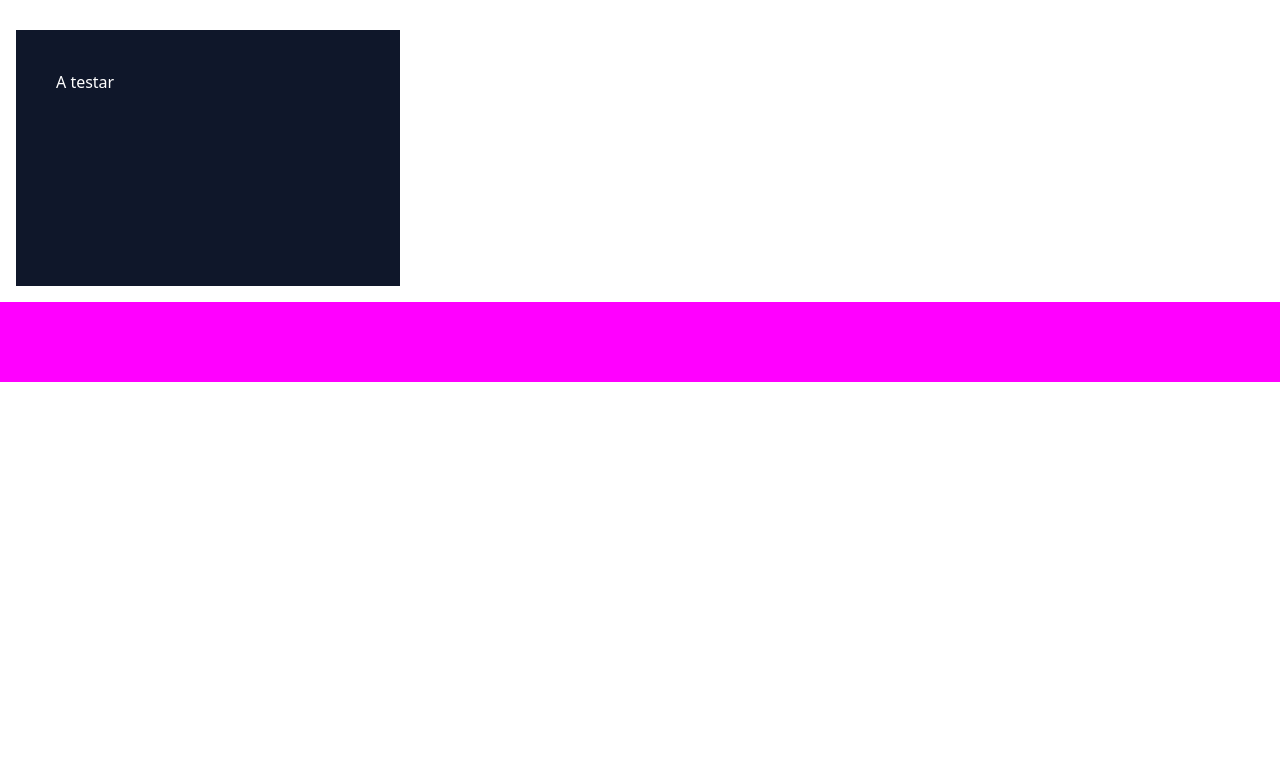
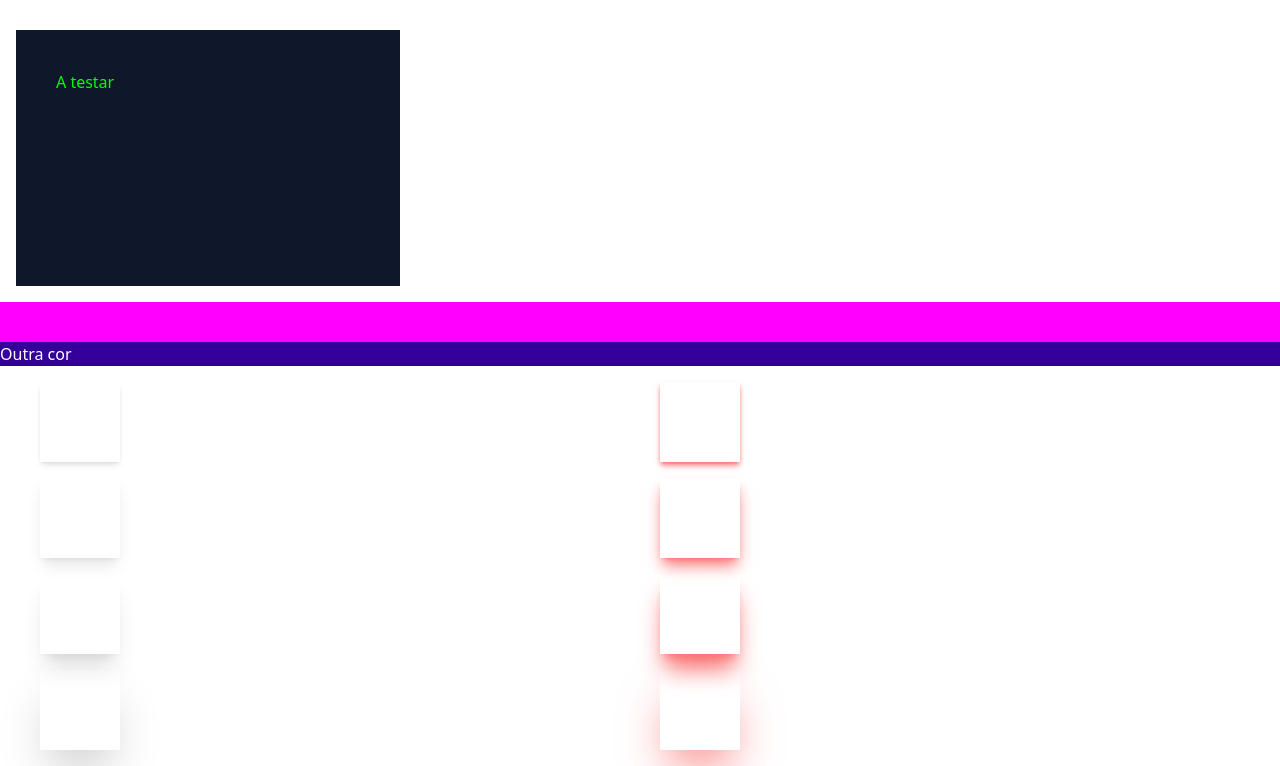
Before and after one commit to bazucas/Tailwind3Refresher, a website: page aula/src/index.html in a window 1280 px wide. Shown: the part 130-896 px from the top of the page. Before the commit the page ends 800 px from the top, so only its background shows below. Drawn offline with Linux system fonts and the light colour scheme.

Commit message:
Box-shadows

```diff
--- a/aula/src/index.html
+++ b/aula/src/index.html
@@ -13,11 +13,31 @@
     <br>
 
     <div class="bg-slate-900 w-96 h-64 mx-4 my-4">
-        <h2 class="text-white p-10">A testar</h2>
+        <h2 class="text-secundaria p-10">A testar</h2>
     </div>
 
-    <div class="bg-primaria w-full h-20"></div>
+    <div class="bg-primaria w-full h-10"></div>
 
-    <div class="bg-" #FF00FF=""></div>
+    <div class="bg-[#309]">
+        <span class="text-white">Outra cor</span>
+    </div>
+
+    <div class="pl-10 pt-4 flex">
+        <div class="w-1/2">
+            <div class="w-20 h-20 shadow-md mb-4"></div>
+            <div class="w-20 h-20 shadow-lg mb-4"></div>
+            <div class="w-20 h-20 shadow-xl mb-4"></div>
+            <div class="w-20 h-20 shadow-2xl mb-4"></div>
+        </div>
+
+        <div class="w-1/2">
+            <div class="w-20 h-20 shadow-md shadow-red-400 mb-4"></div>
+            <div class="w-20 h-20 shadow-lg shadow-red-400 mb-4"></div>
+            <div class="w-20 h-20 shadow-xl shadow-red-400 mb-4"></div>
+            <div class="w-20 h-20 shadow-2xl shadow-red-400 mb-4"></div>
+        </div>
+    </div>
+
+
 </body>
 </html>
```
Also changed, not shown: aula/styles/output.css.
